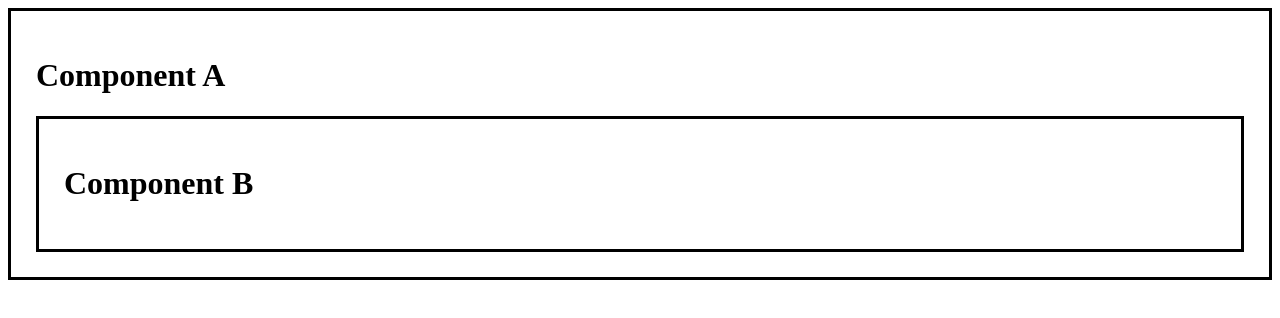
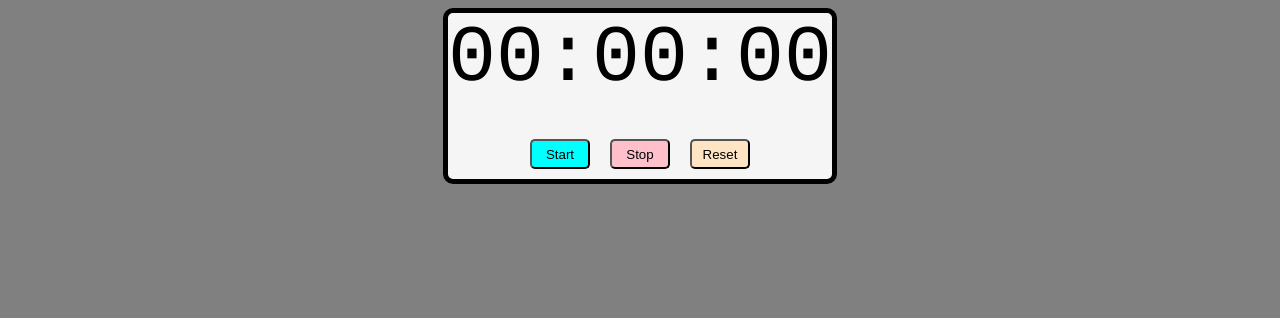
Before and after one commit to OS-Samir/React-practice, a React (Vite) app: page / in a window 1280 px wide. Shown: the top 318 px of the page. Built offline with nearby package versions, Linux system fonts and the light colour scheme.

Commit message:
Stop watch

```diff
--- a/src/App.jsx
+++ b/src/App.jsx
@@ -79,12 +79,12 @@ import List from "./Components/List.jsx";
 // };
 
 // export default App;
-
-import ComponentA from "./ComponentA.jsx";
+import Stopwatch from './Stopwatch';
 const App = () => {
   return(
  <>
-<ComponentA />
+
+<Stopwatch/>
 
  </>
   )
--- a/src/ComponentA.jsx
+++ b/src/ComponentA.jsx
@@ -1,12 +1,19 @@
-import ComponentC from "./ComponentC"
- import ComponentB from "./ComponentB"
- const ComponentA = () => {
-   return (
-     <div className="box">
-       <h1>Component A</h1>
-       <ComponentB />
-     </div>
-   )
- }
 
- export default ComponentA
+import ComponentB from "./ComponentB";
+
+import { useState, createContext } from "react";
+
+export const UserContext = createContext();
+const ComponentA = () => {
+  const [user, setUser] = useState("Samir Adhikari");
+  return (
+    <div className="box">
+      <h1>Component A</h1>
+      <h2>{`Hello ${user}`}</h2>
+      <UserContext.Provider value={user}> <ComponentB user={user} /> </UserContext.Provider>
+
+    </div>
+  );
+};
+
+export default ComponentA;
--- a/src/ComponentB.jsx
+++ b/src/ComponentB.jsx
@@ -1,9 +1,13 @@
- import React from 'react'
 
+import ComponentC from './ComponentC'
+import { useContext } from "react";
+import { UserContext } from "./ComponentA";
  const ComponentB = () => {
    return (
      <div className="box">
        <h1>Component B</h1>
+       <h2>{`Hello ${useContext(UserContext)}`}</h2>
+       <ComponentC/>
      </div>
    )
  }
--- a/src/ComponentC.jsx
+++ b/src/ComponentC.jsx
@@ -1,9 +1,15 @@
- import React from 'react'
 
+import ComponentD from './ComponentD'
+import { useContext } from "react";
+import { UserContext } from "./ComponentA";
  const ComponentC = () => {
+
+  const user = useContext(UserContext);
    return (
      <div className="box">
        <h1>Component C</h1>
+       <h2>{`See you ${useContext(UserContext)}`}</h2>
+       <ComponentD/>
      </div>
    )
  }
--- /dev/null
+++ b/src/Stopwatch.jsx
@@ -0,0 +1,68 @@
+import { useState, useEffect, useRef } from "react";
+
+const Stopwatch = () => {
+  const [isRunning, setIsRunning] = useState(false);
+  const [elapsedTime, setElapsedTime] = useState(0);
+  const intervalIdRef = useRef(null);
+  const startTimeRef = useRef(0);
+
+  useEffect(() => {
+    if(isRunning){
+    intervalIdRef.current =  setInterval(()=>
+    {setElapsedTime(Date.now() - startTimeRef.current)}, 10);
+    }
+
+    return () => {
+      clearInterval(intervalIdRef.current);
+    }
+  },[isRunning]);
+
+  function start () {
+    setIsRunning(true);
+    startTimeRef.current = Date.now() - elapsedTime;
+
+
+  }
+
+  function stop () {
+    setIsRunning (false);
+
+  }
+
+   function reset () {
+    setElapsedTime(0);
+    setIsRunning(false);
+   }
+
+   function formatTime () {
+
+    let hours = Math.floor(elapsedTime / (1000 * 60 * 60));
+    let minutes = Math.floor(elapsedTime / (1000 * 60) % 60);
+    let seconds = Math.floor(elapsedTime / (1000) % 60);
+    let milliseconds = Math.floor(elapsedTime % 1000 / 10);
+
+    hours = String(hours).padStart(2, '0');
+    minutes = String(minutes).padStart(2, '0');
+    hours = String(hours).padStart(2, '0');
+    seconds = String(seconds).padStart(2, '0');
+    milliseconds = String(milliseconds).padStart(2, '0');
+
+    return `${minutes}:${seconds}:${milliseconds}`;
+   }
+  return (<div className="stopwatch">
+
+    <div className="display">{formatTime()}</div>
+    <div className="controls">
+      <button onClick ={start} className="start-button">Start</button>
+      <button onClick ={stop} className="stop-button">Stop</button>
+      <button onClick ={reset} className="reset-button">Reset</button>
+
+
+
+
+    </div>
+  </div>);
+
+}
+
+export default Stopwatch;
--- a/src/index.css
+++ b/src/index.css
@@ -260,7 +260,69 @@ padding: 10px 0;
     text-shadow: 3px 3px 5px hsl(0, 0%, 0%, 0.75);
 } */
 
-.box {
+/* .box {
     border: 3px solid;
     padding: 25px;
   }
+ */
+
+
+ body {
+    display: flex;
+    flex-direction: column;
+    align-items: center;
+    background-color: grey;
+
+ }
+
+ .stopwatch {
+    display: flex;
+    flex-direction: column;
+    align-items: center;
+    font-family: monospace;
+    border: 5px solid;
+    border-radius: 10px;
+    background-color: whitesmoke;
+
+
+ }
+
+ .start-button, .stop-button, .reset-button {
+  margin: 10px;
+  border-radius: 5px;
+  height: 30px;
+  width: 60px;
+
+}
+
+ .start-button {
+    background-color: aqua;
+ }
+
+ .stop-button {
+    background-color: pink;
+ }
+
+ .reset-button {
+    background-color: bisque;
+ }
+
+ .display {
+    font-size: 5rem;
+    font-family: Courier;
+    margin-bottom: 25px;
+ }
+
+
+
+.start-button:hover {
+  background-color: green;
+}
+
+.stop-button:hover {
+    background-color: grey;
+}
+
+.reset-button:hover {
+    background-color: red;
+}
```
Also changed, not shown: src/ComponentD.jsx (+12 -10 lines), src/Mycomponent.jsx (+88 -26 lines).
